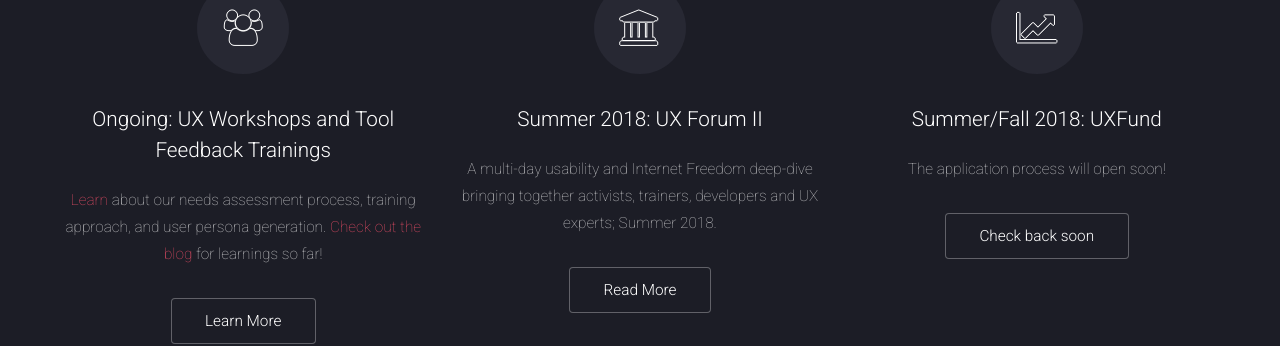
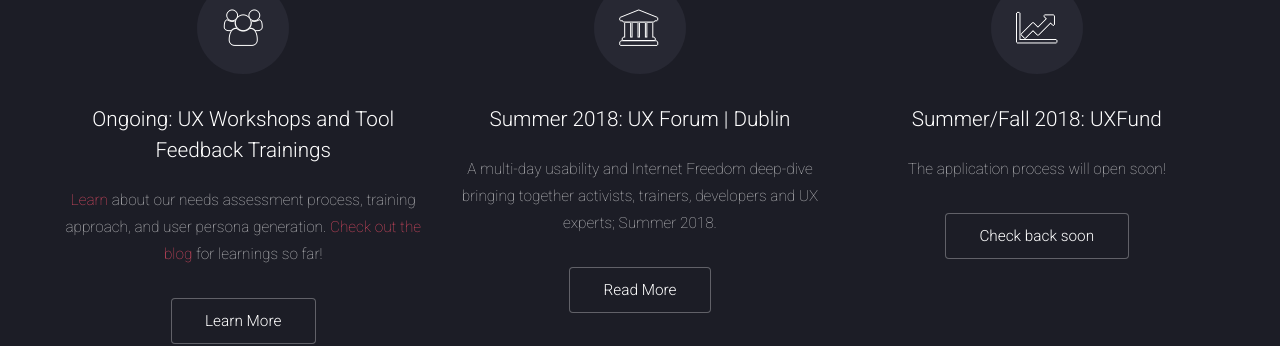
Before and after one commit to OpenInternet/USABLE-website, a Jekyll site: the page built from index.html, in a window 1280 px wide and 900 px high, scrolled down 2896 px. Shown: the part 153-499 px from the top of the window. Built offline with Jekyll 4.4.1, drawn with Linux system fonts in a browser that asks for light colours; comment, search, counter and statistics services are not loaded.

Commit message:
fixed uxforum link

```diff
--- a/index.html
+++ b/index.html
@@ -87,7 +87,7 @@ title: Human Centered Security and Design
 							</section>
 							<section class="4u 6u$(medium) 12u$(xsmall)">
 								<span class="icon alt major fa-university"></span>
-								<h3><a href="uxforum.html" target="_blank"><span class="fa"></span>Summer 2018: UX Forum II</a></h3>
+								<h3><a href="uxforum-2018.html" target="_blank"><span class="fa"></span>Summer 2018: UX Forum | Dublin</a></h3>
 								<p>A multi-day usability and Internet Freedom deep-dive bringing together activists, trainers, developers and UX experts; Summer 2018. </p>
 								<p><a href="/tag/#uxforum" class="button">Read More</a></p>
 							</section>
```
